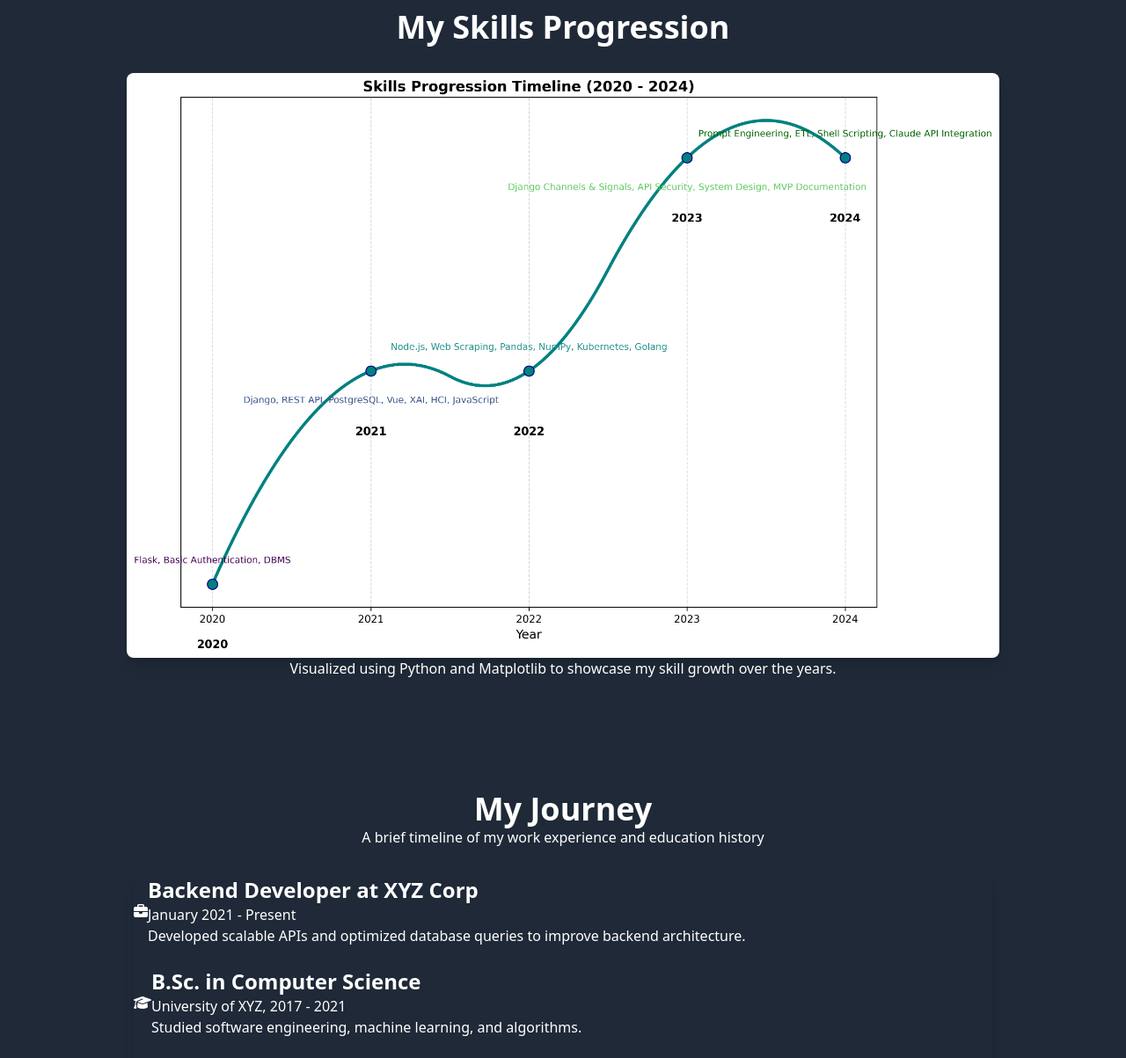
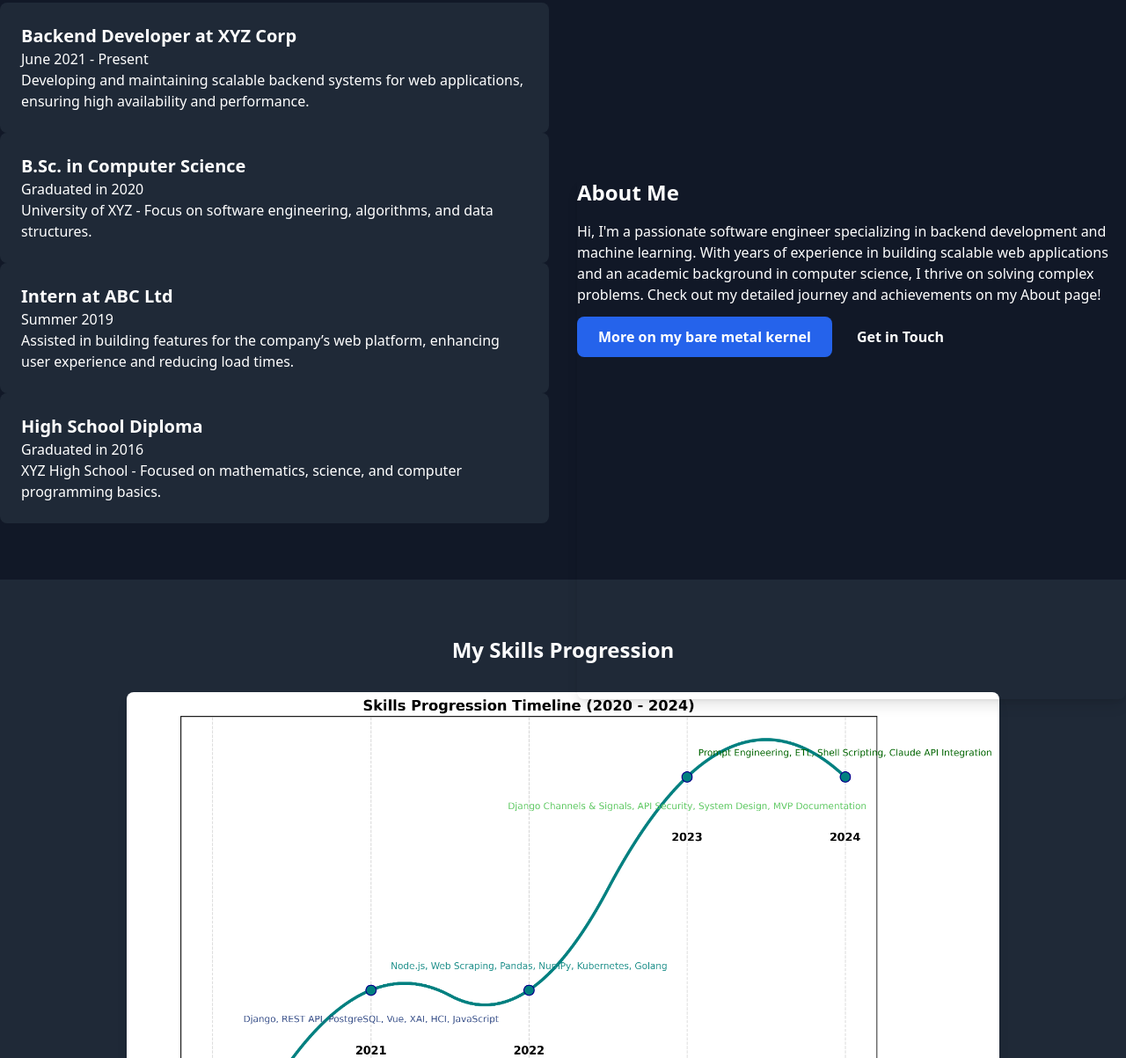
Before and after one commit to ikthedar/personal-website, a website: page index.html in a window 1280 px wide. Shown: the part 1597-2800 px from the top of the page at 88% size. Drawn offline with Linux system fonts and the light colour scheme.

Commit message:
Update the Home page with Work & Education Section Along with Right side About

```diff
--- a/index.html
+++ b/index.html
@@ -58,8 +58,9 @@
   </div>
 </section>
 
+<!-- Relevant Skills Section -->
 <section class="bg-gray-800 py-16 text-center">
-    <h2 class="text-4xl font-bold text-white mb-8">Relevant Skills</h2>
+    <h2 class="text-2xl font-bold text-white mb-8">Relevant Skills</h2>
 
     <!-- Container with a max width and centered -->
     <div class="max-w-screen-lg mx-auto px-4">
@@ -191,87 +192,85 @@
     </div>
 </section>
 
+<!-- Work & Education Section -->
+<section class="bg-gray-900 py-16">
+    <div class="container mx-auto max-w-7xl p-8 grid grid-cols-1 md:grid-cols-2 gap-8">
+        <!-- Experience Cards on the Left Side -->
+        <div class="space-y-4">
+            <div class="bg-gray-800 text-white p-6 rounded-lg shadow-md transition-transform transform hover:scale-105">
+                <h3 class="text-xl font-semibold">Backend Developer at XYZ Corp</h3>
+                <p class="text-gray-400 mt-2">June 2021 - Present</p>
+                <p class="text-gray-300 mt-2">Developing and maintaining scalable backend systems for web applications, ensuring high availability and performance.</p>
+            </div>
+            <div class="bg-gray-800 text-white p-6 rounded-lg shadow-md transition-transform transform hover:scale-105">
+                <h3 class="text-xl font-semibold">B.Sc. in Computer Science</h3>
+                <p class="text-gray-400 mt-2">Graduated in 2020</p>
+                <p class="text-gray-300 mt-2">University of XYZ - Focus on software engineering, algorithms, and data structures.</p>
+            </div>
+            <div class="bg-gray-800 text-white p-6 rounded-lg shadow-md transition-transform transform hover:scale-105">
+                <h3 class="text-xl font-semibold">Intern at ABC Ltd</h3>
+                <p class="text-gray-400 mt-2">Summer 2019</p>
+                <p class="text-gray-300 mt-2">Assisted in building features for the company’s web platform, enhancing user experience and reducing load times.</p>
+            </div>
+            <div class="bg-gray-800 text-white p-6 rounded-lg shadow-md transition-transform transform hover:scale-105">
+                <h3 class="text-xl font-semibold">High School Diploma</h3>
+                <p class="text-gray-400 mt-2">Graduated in 2016</p>
+                <p class="text-gray-300 mt-2">XYZ High School - Focused on mathematics, science, and computer programming basics.</p>
+            </div>
+        </div>
+
+        <div class="bg-slate-900 text-white p-8 rounded-lg shadow-lg" style="position: relative; top: 200px;">
+            <h2 class="text-2xl font-bold mb-4">About Me</h2>
+            <p class="text-gray-300 mb-6">
+                Hi, I'm a passionate software engineer specializing in backend development and machine learning. With years of experience in building scalable web applications and an academic background in computer science, I thrive on solving complex problems. Check out my detailed journey and achievements on my About page!
+            </p>
+            <a href="about.html" class="bg-blue-600 hover:bg-blue-700 text-white font-semibold px-6 py-3 rounded-lg">More on my bare metal kernel</a>
+            <a href="#contact" class="bg-green-600 hover:bg-green-700 text-white font-semibold px-6 py-3 rounded-lg mt-4 inline-block">Get in Touch</a>
+        </div>
+
+
+    </div>
+</section>
+
+
+<!-- Skill Progression Section -->
 <section class="bg-gray-800 py-16 text-center">
-    <h2 class="text-4xl font-bold text-white mb-8">My Skills Progression</h2>
+    <h2 class="text-2xl font-bold text-white mb-8">My Skills Progression</h2>
     <div class="max-w-screen-lg mx-auto px-4">
         <img src="assets/images/skills_progression_timeline.png" alt="Skills Progression Graph" class="mx-auto rounded-lg shadow-lg">
         <p class="text-gray-400 mt-4">Visualized using Python and Matplotlib to showcase my skill growth over the years.</p>
     </div>
 </section>
 
-<section class="py-16 bg-gray-800">
-    <div class="max-w-screen-lg mx-auto px-6">
-        <div class="text-center mb-8">
-            <h2 class="text-4xl font-bold text-white">My Journey</h2>
-            <p class="text-gray-300 mt-2">A brief timeline of my work experience and education history</p>
-        </div>
+<!-- Contact Me Section -->
+<section id="contact" class="bg-gray-800 py-16 text-center">
+    <h2 class="text-2xl font-bold text-white mb-8">Get In Touch</h2>
 
-        <!-- Timeline Container with a contrasting background color and padding -->
-        <div class="bg-gradient-to-r from-indigo-600 via-purple-700 to-indigo-600 p-8 rounded-lg shadow-lg">
-            <!-- Timeline Items Wrapper -->
-            <div class="relative">
-                <!-- Work Experience -->
-                <div class="mb-12">
-                    <div class="flex items-center mb-6">
-                        <div class="w-14 h-14 bg-blue-500 rounded-full text-white flex items-center justify-center mr-8 shadow-xl">
-                            <i class="fas fa-briefcase"></i> <!-- Job Icon -->
-                        </div>
-                        <div>
-                            <h3 class="text-2xl font-semibold text-white">Backend Developer at XYZ Corp</h3>
-                            <p class="text-gray-200">January 2021 - Present</p>
-                            <p class="text-gray-100 mt-2">Developed scalable APIs and optimized database queries to improve backend architecture.</p>
-                        </div>
-                    </div>
-                </div>
+    <!-- Container with a max width and centered -->
+    <div class="max-w-screen-lg mx-auto px-4">
+        <p class="text-gray-400 mb-6">I’d love to hear from you! Whether it’s about a potential project, collaboration, or just to say hello, feel free to reach out.</p>
 
-                <!-- Education -->
-                <div class="mb-12">
-                    <div class="flex items-center mb-6">
-                        <div class="w-14 h-14 bg-green-500 rounded-full text-white flex items-center justify-center mr-8 shadow-xl">
-                            <i class="fas fa-graduation-cap"></i> <!-- Education Icon -->
-                        </div>
-                        <div>
-                            <h3 class="text-2xl font-semibold text-white">B.Sc. in Computer Science</h3>
-                            <p class="text-gray-200">University of XYZ, 2017 - 2021</p>
-                            <p class="text-gray-100 mt-2">Studied software engineering, machine learning, and algorithms.</p>
-                        </div>
-                    </div>
-                </div>
+        <!-- Contact Form -->
+        <form action="#" method="POST" class="space-y-6">
+            <div>
+                <label for="name" class="block text-left text-gray-300">Your Name</label>
+                <input type="text" id="name" name="name" class="w-full p-4 bg-gray-700 border border-gray-600 rounded-lg text-white focus:outline-none focus:ring-2 focus:ring-blue-500" placeholder="Enter your name" required>
+            </div>
 
-                <!-- More Work Experience -->
-                <div class="mb-12">
-                    <div class="flex items-center mb-6">
-                        <div class="w-14 h-14 bg-blue-500 rounded-full text-white flex items-center justify-center mr-8 shadow-xl">
-                            <i class="fas fa-briefcase"></i> <!-- Job Icon -->
-                        </div>
-                        <div>
-                            <h3 class="text-2xl font-semibold text-white">Intern at ABC Ltd</h3>
-                            <p class="text-gray-200">June 2020 - August 2020</p>
-                            <p class="text-gray-100 mt-2">Assisted with front-end development and worked on UI/UX improvements for company products.</p>
-                        </div>
-                    </div>
-                </div>
+            <div>
+                <label for="email" class="block text-left text-gray-300">Your Email</label>
+                <input type="email" id="email" name="email" class="w-full p-4 bg-gray-700 border border-gray-600 rounded-lg text-white focus:outline-none focus:ring-2 focus:ring-blue-500" placeholder="Enter your email" required>
+            </div>
 
-                <!-- More Education -->
-                <div class="mb-12">
-                    <div class="flex items-center mb-6">
-                        <div class="w-14 h-14 bg-green-500 rounded-full text-white flex items-center justify-center mr-8 shadow-xl">
-                            <i class="fas fa-graduation-cap"></i> <!-- Education Icon -->
-                        </div>
-                        <div>
-                            <h3 class="text-2xl font-semibold text-white">High School Diploma</h3>
-                            <p class="text-gray-200">XYZ High School, 2013 - 2017</p>
-                            <p class="text-gray-100 mt-2">Focus on mathematics, computer science, and physics.</p>
-                        </div>
-                    </div>
-                </div>
+            <div>
+                <label for="message" class="block text-left text-gray-300">Your Message</label>
+                <textarea id="message" name="message" class="w-full p-4 bg-gray-700 border border-gray-600 rounded-lg text-white focus:outline-none focus:ring-2 focus:ring-blue-500" rows="4" placeholder="Type your message" required></textarea>
             </div>
-        </div>
+
+            <button type="submit" class="bg-blue-600 hover:bg-blue-700 text-white font-semibold px-8 py-4 rounded-lg">Send Message</button>
+        </form>
     </div>
 </section>
-
-
-
 
 
 <!-- Footer -->
@@ -296,4 +295,5 @@
         transform: scale(1.1); /* Increase box size on hover */
         box-shadow: 0px 8px 16px rgba(0, 0, 0, 0.2); /* Optional: add shadow effect */
     }
+
 </style>
```
